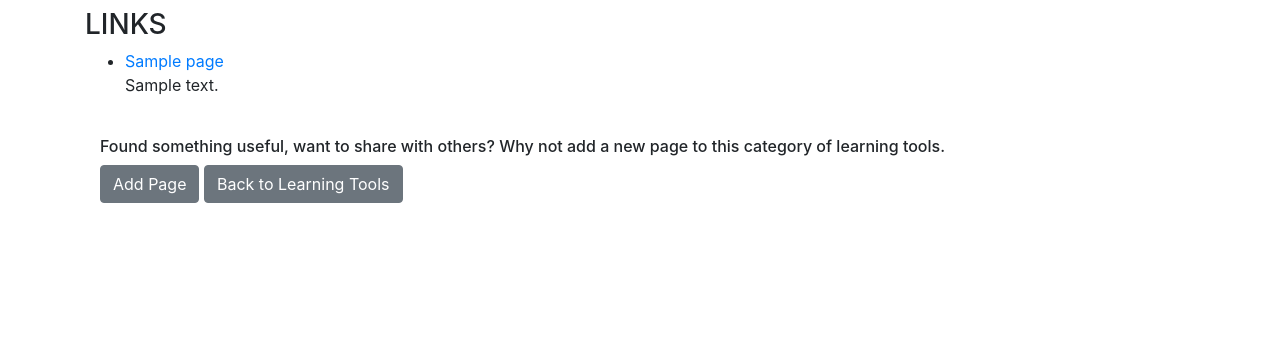
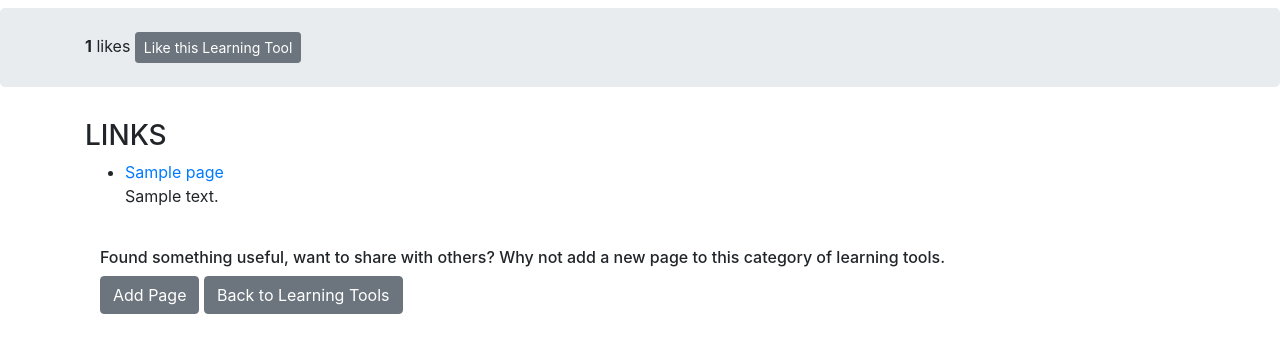
Before and after one commit to Csspalding/my_diss_django_project, a Django app: a page that uses templates/cupcake_site/tools_category.html in a window 1280 px wide. Shown: the part 256-609 px from the top of the page. Run offline with Django 3.2, Linux system fonts and the light colour scheme; a user stored in the database is signed in; tables that the repository leaves empty hold one stand-in row (values such as "Sample post"); some libraries are stand-ins or nearby versions.

Commit message:
AJAX js class added for like button

```diff
--- a/cupcake_site/urls.py
+++ b/cupcake_site/urls.py
@@ -21,4 +21,5 @@ urlpatterns = [
     path('register_profile/', views.RegisterProfileCreateView.as_view(), name='register_profile'),
     path('profile/<username>/', views.ProfileCreateView.as_view(), name='profile'),
     path('profiles/', views.ListProfilesView.as_view(), name='list_profiles'),
+    path('like_category/', views.LikeCategoryView.as_view(), name='like_category'),
 ]
--- a/cupcake_site/views.py
+++ b/cupcake_site/views.py
@@ -45,7 +45,8 @@ def tools(request):
   context_dict ={}
   context_dict ['categories'] = category_list
   context_dict ['pages'] = page_list
-  #context_dict['visits'] = request.session['visits']
+  visitor_cookie_handler(request)
+  context_dict['visits'] = request.session['visits']
   return render(request, 'cupcake_site/tools.html', context=context_dict)
 
 """Display a list of links for the selected Learning Tool"""
@@ -200,7 +201,7 @@ class ListProfilesView(View):
 
       return render(request, 'cupcake_site/list_profiles.html',{'userprofile_list':profiles})
 
-"""Cookies and Likes """
+"""Cookies and Visits  """
 def get_server_side_cookie(request, cookie, default_val=None):
     val = request.session.get(cookie)
 
@@ -238,6 +239,7 @@ class GotoView(View):
 
         return redirect(selected_page.url)
 
+"""Like a category"""
 class LikeCategoryView(View):
     @method_decorator(login_required)
     def get(self, request):
--- a/templates/cupcake_site/tools_category.html
+++ b/templates/cupcake_site/tools_category.html
@@ -11,11 +11,24 @@
 {% block body_block %}
 <div>
 <header class = "container center-align">
-<!--If the category exists, display the list of pages-->
+<!--If the category exists, display the category name-->
   {% if category %}
     <h1><b> {{ category.name}} </b> </h1><h6>Clicking the link takes you to view the page, to return to this site Click the back arrow in your browser or Right Click the links to open in a new tab.</h6>
 </header>
-
+    <!--Likes bar -->
+    <div class="jumbotron p-4">
+      <div class="container">
+        <div>
+          <strong id="like_count">{{ category.likes }}</strong> likes
+            {% if user.is_authenticated %}
+              <button id="like_btn" data-categoryid="{{ category.id }}" class="btn btn-secondary btn-sm" type="button">
+              <span data-feather="thumbs-up"></span>
+              Like this Learning Tool</button>
+            {% endif %}
+        </div>
+      </div>
+    </div>
+<!--Display the list of page links for this learning tool category-->
 <div class = "container">
 <h3 class = "centre-align blue lighten-4", class="container centre-align">LINKS</h3>
   <div class = "card-content">
```
Also changed, not shown: my_diss_django_project/settings.py (+8 -0 lines), static/images/js/cupcake_site-ajax.js (added, +14 -0 lines).
